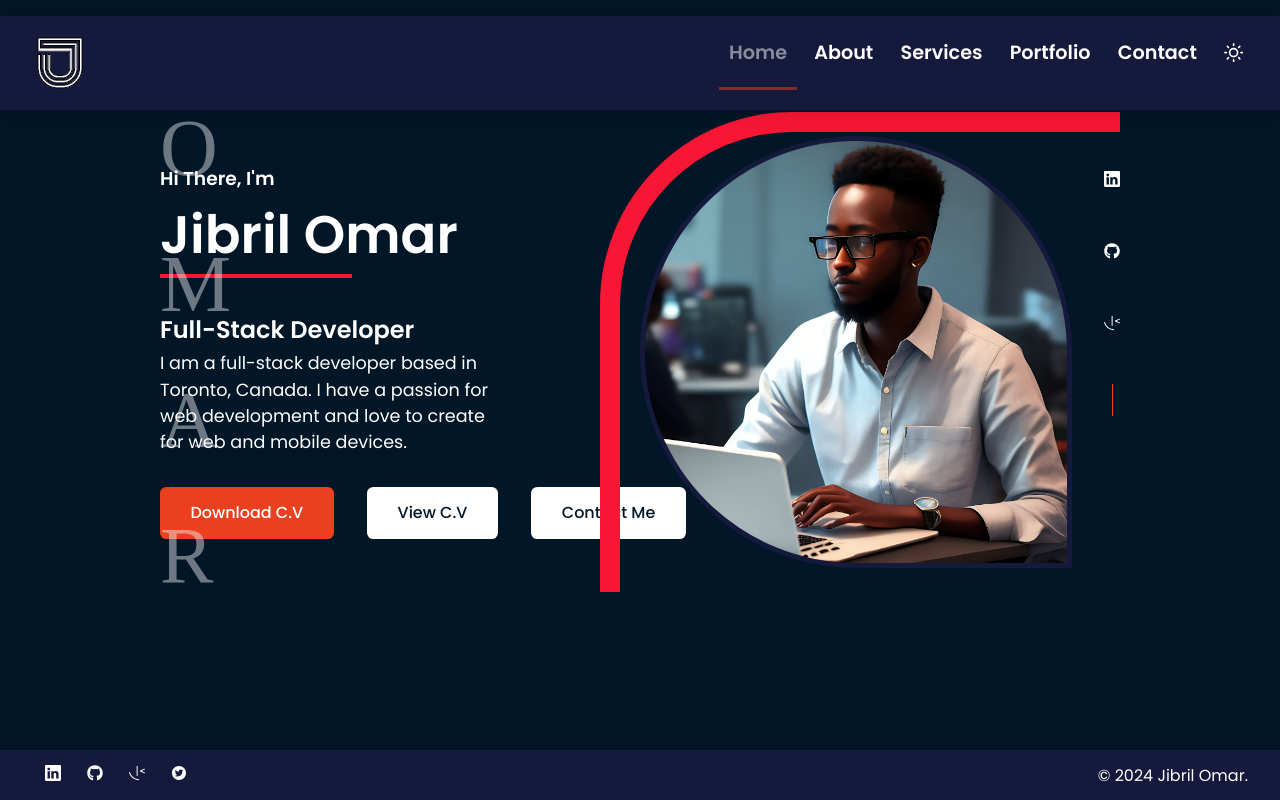
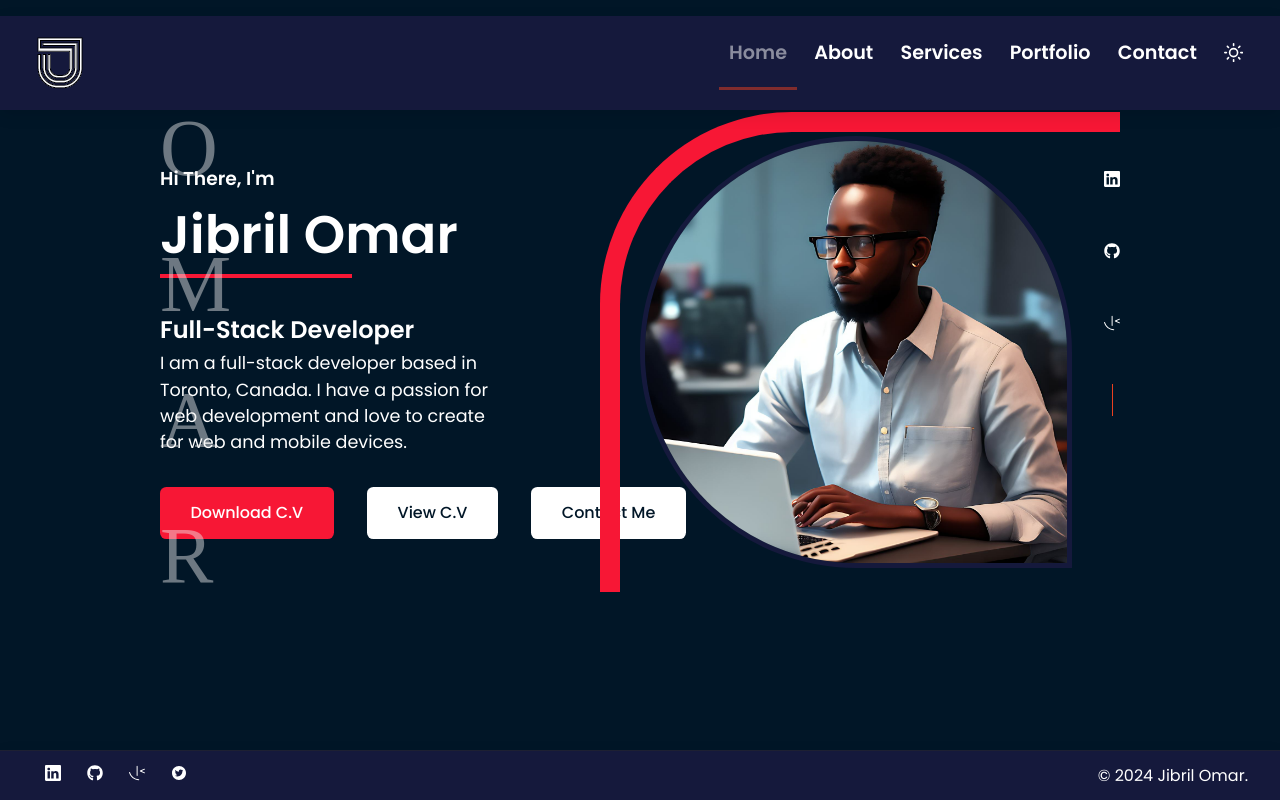
Before and after one commit to jibrilosman/portfolio-router, a React (Create React App) app: page / in a window 1280 px wide. In both pictures the pointer is over the link "Download C.V". Built offline with nearby package versions, Linux system fonts and the light colour scheme; a web font is replaced by a local one.

Commit message:
Update darkTheme.css

```diff
--- a/src/darkTheme.css
+++ b/src/darkTheme.css
@@ -81,7 +81,7 @@
     transform: translateY(-2px);
 }
 [data-theme="dark"] .btn:hover {
-    background: #ea4020;
+    background: #f71735;
     color: var(--color-white);
     border-color: transparent;
     transform: translateY(-2px);
@@ -94,7 +94,7 @@
     transform: translateY(-2px);
 }
 [data-theme="light"] .btn:hover {
-    background: #f71735;
+    background: #ea4020;
     color: var(--color-white);
     border-color: transparent;
     transform: translateY(-2px);
```
